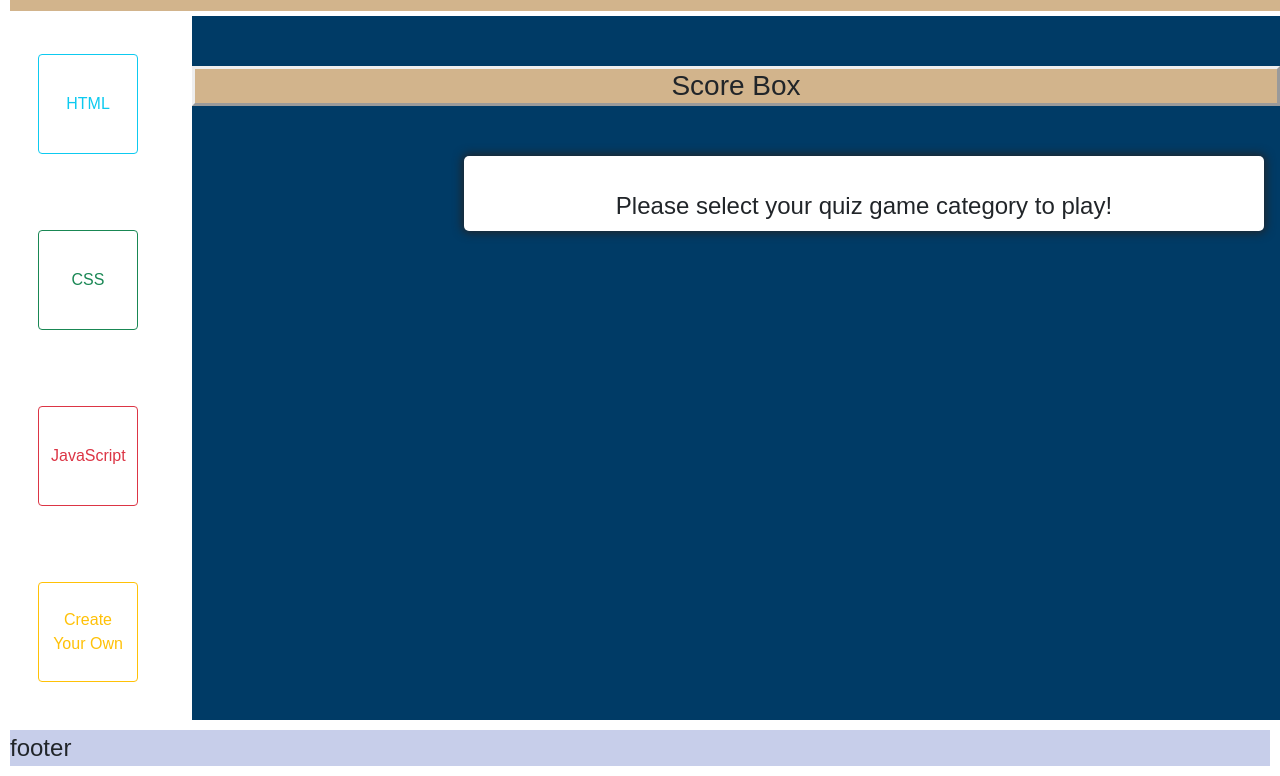
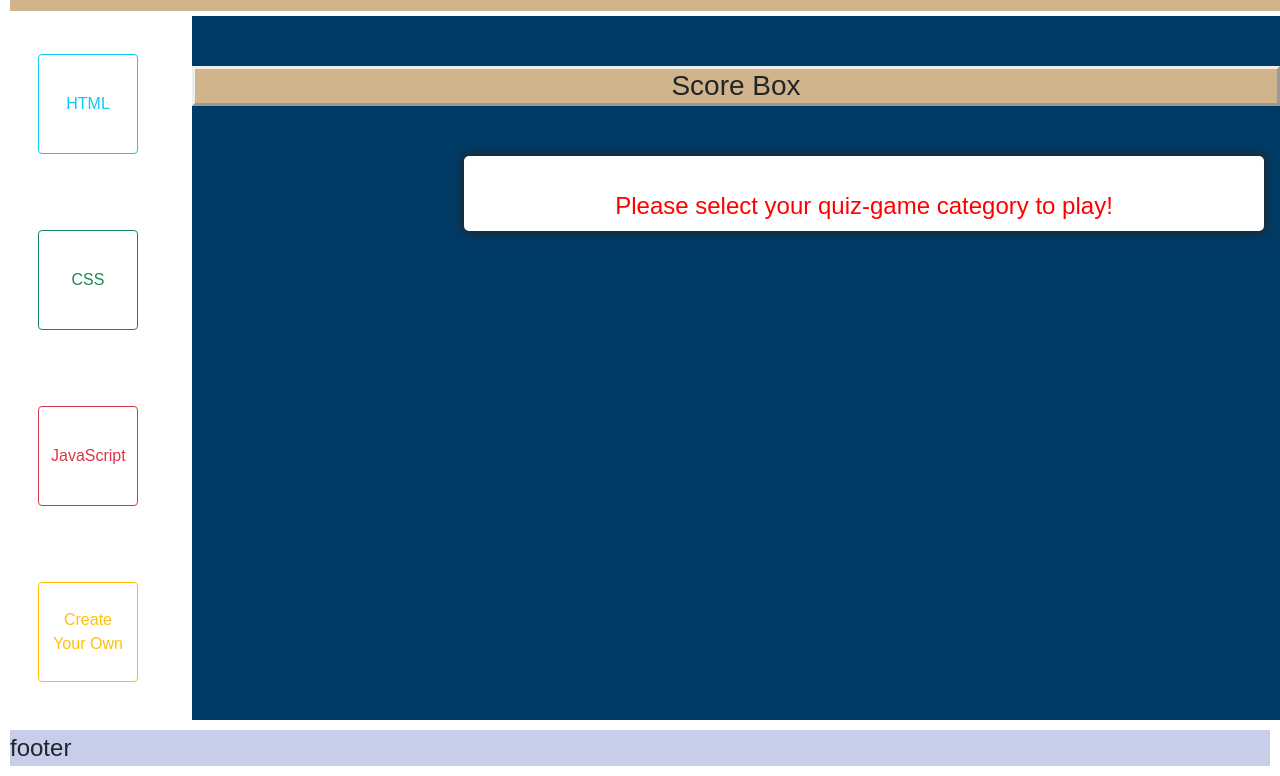
Before and after one commit to muddin1121/Frontend-Quiz-Game, a plain HTML site: page index.html in a window 1280 px wide. Shown: the part 84-860 px from the top of the page. Drawn offline with nearby package versions, Linux system fonts and the light colour scheme.

```diff
--- a/css/style.css
+++ b/css/style.css
@@ -139,3 +139,7 @@
 .hide{
   display: none;
 }
+
+#quiz-message{
+  color: red;
+}
--- a/index.html
+++ b/index.html
@@ -57,7 +57,7 @@
     </div>
 
   <div class="controls">
-    <div id= "quiz-message">Please select your quiz game category to play!</div>
+    <div id= "quiz-message">Please select your quiz-game category to play!</div>
     <button id="reset-button" class="btn btn-danger hide">Reset</button>
     <button id="start-button" class="btn btn-danger hide">Start</button>
     <button id="next-button" class="btn btn-danger hide">Next</button>
--- a/js/app.js
+++ b/js/app.js
@@ -309,8 +309,9 @@
     answers: [
       {text: 'if(a!=null)', correct: false},
       {text: 'if(a!null)', correct: false},
-      {text: 'if (a!)', correct: false},
-      {text: 'if(a!==null)', correct: true}
+      {text: 'if(a!==null)', correct: true},
+      {text: 'if (a!)', correct: false}
+
 
     ]
   },
```
